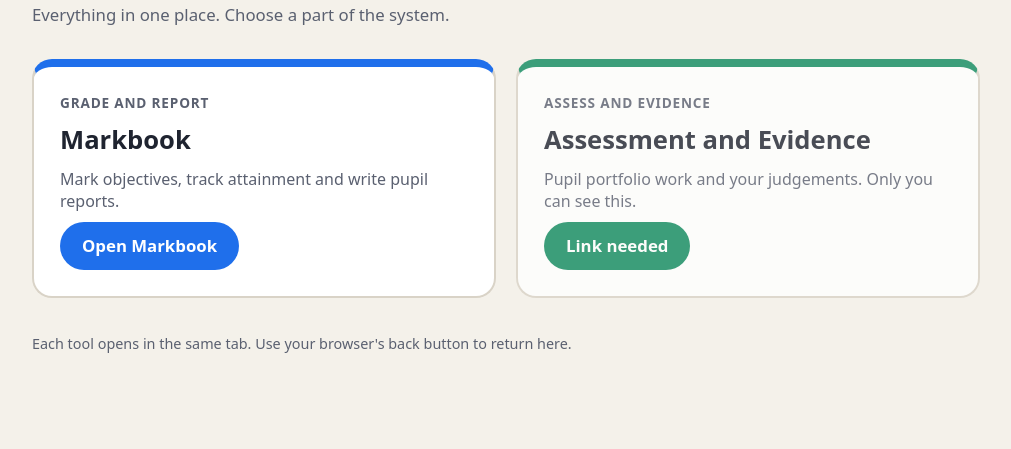
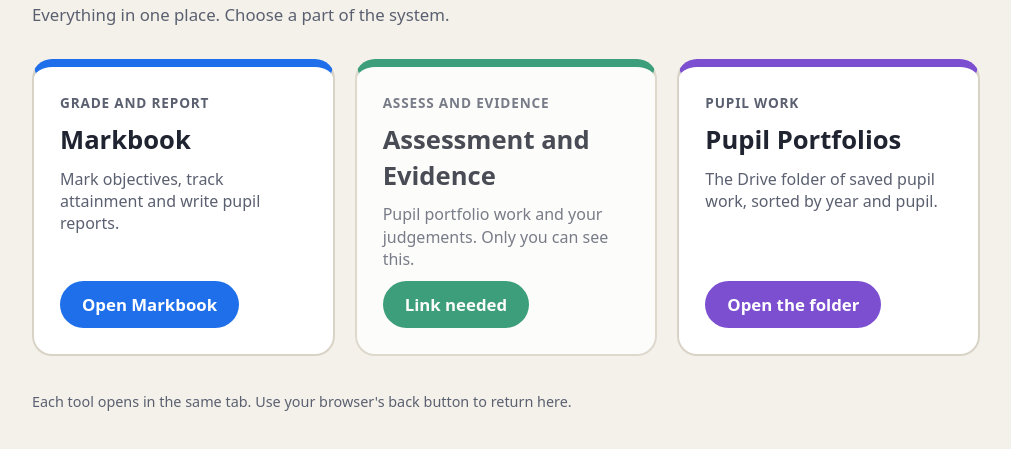
Before and after one commit to mracalas87/ac-teacher-hub, a plain HTML site: page index.html in a window 1280 px wide. Shown: the part 101-550 px from the top of the page, without its empty margins (134-1145 px from the left). Drawn offline with Linux system fonts and the light colour scheme.

Commit message:
Add Pupil Portfolios folder card
Co-Authored-By: Claude Sonnet 5.5 <noreply@anthropic.com>

```diff
--- a/index.html
+++ b/index.html
@@ -35,7 +35,8 @@ footer{margin-top:36px;color:var(--muted);font-size:.9rem}
 /* Put each tool's address here. Leave url empty and the card shows as "link needed". */
 var TOOLS=[
   {tag:'Grade and report',title:'Markbook',text:'Mark objectives, track attainment and write pupil reports.',url:'https://ac-markbook.vercel.app',color:'#1F6FEB',btn:'Open Markbook'},
-  {tag:'Assess and evidence',title:'Assessment and Evidence',text:'Pupil portfolio work and your judgements. Only you can see this.',url:'',color:'#0F8A5F',btn:'Open Assessment and Evidence'}
+  {tag:'Assess and evidence',title:'Assessment and Evidence',text:'Pupil portfolio work and your judgements. Only you can see this.',url:'',color:'#0F8A5F',btn:'Open Assessment and Evidence'},
+  {tag:'Pupil work',title:'Pupil Portfolios',text:'The Drive folder of saved pupil work, sorted by year and pupil.',url:'https://drive.google.com/drive/folders/1LxYp1Tz_MI3ESj-1b14vUf8KX3wiTjXi',color:'#7C4FD1',btn:'Open the folder'}
 ];
 var g=document.getElementById('grid');
 TOOLS.forEach(function(t){
```
